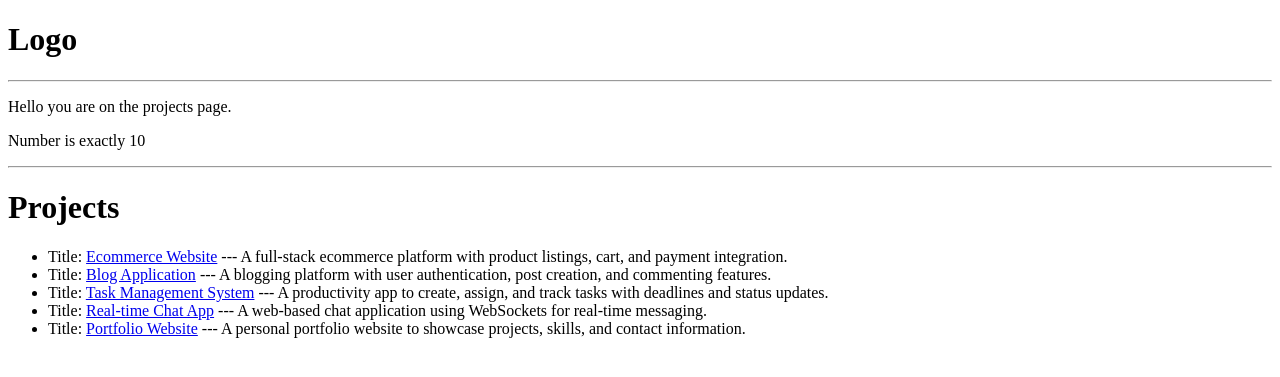
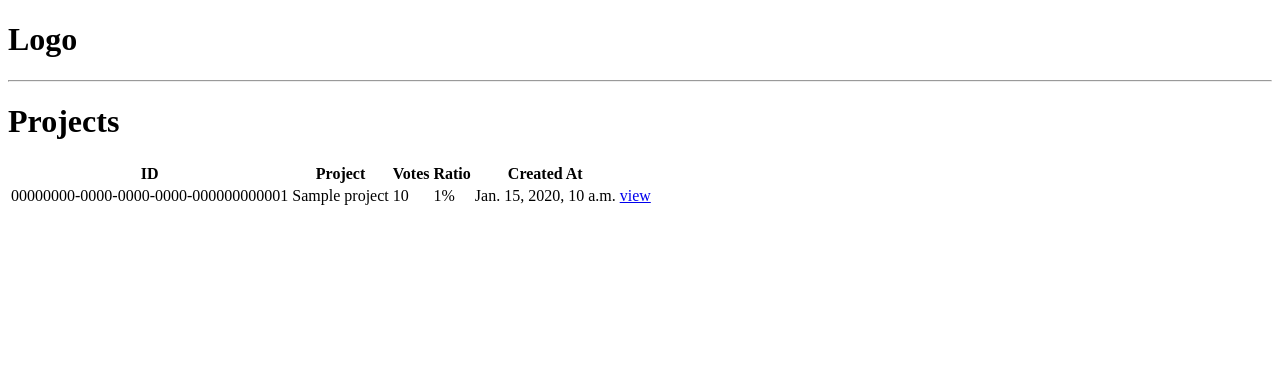
Before and after one commit to indranildeveloper/devsearch, a Django app: page / in a window 1280 px wide. Shown: the top 377 px of the page. Run offline with Django 5.2, Linux system fonts and the light colour scheme; tables that the repository leaves empty hold one stand-in row (values such as "Sample post").

Commit message:
query data from models
Signed-off-by: Indranil Halder <indranilhalder.dev@gmail.com>

```diff
--- a/projects/templates/projects/projects.html
+++ b/projects/templates/projects/projects.html
@@ -1,20 +1,25 @@
 {% extends "main.html" %}
 {% block content %}
-    <p>Hello you are on the {{ page }} page.</p>
-    {% if number > 10 %}
-        <p>Number is greater than 10</p>
-    {% elif number == 10 %}
-        <p>Number is exactly 10</p>
-    {% else %}
-        <p>Number is less than or equal to 10</p>
-    {% endif %}
-    <hr>
     <h1>Projects</h1>
-    <ul>
+    <table>
+        <tr>
+            <th>ID</th>
+            <th>Project</th>
+            <th>Votes</th>
+            <th>Ratio</th>
+            <th>Created At</th>
+        </tr>
         {% for project in projects %}
-            <li>
-                Title: <a href="{% url 'project' project.id %}">{{ project.title }}</a> --- {{ project.description }}
-            </li>
+            <tr>
+                <td>{{ project.id }}</td>
+                <td>{{ project.title }}</td>
+                <td>{{ project.vote_total }}</td>
+                <td>{{ project.vote_ratio }}%</td>
+                <td>{{ project.created_at }}</td>
+                <td>
+                    <a href="{% url 'project' project.id %}">view</a>
+                </td>
+            </tr>
         {% endfor %}
-    </ul>
+    </table>
 {% endblock content %}
--- a/projects/templates/projects/single-project.html
+++ b/projects/templates/projects/single-project.html
@@ -1,6 +1,9 @@
 {% extends "main.html" %}
 {% block content %}
     <h1>{{ project.title }}</h1>
+    <hr>
+    {% for tag in project.tags.all %}<span style="border: 1px solid black;">{{ tag }}</span>{% endfor %}
+    <hr>
     <br>
     <p>{{ project.description }}</p>
 {% endblock content %}
--- a/projects/views.py
+++ b/projects/views.py
@@ -1,5 +1,6 @@
 from django.shortcuts import render
 from django.http import HttpResponse
+from .models import Project
 
 projects_list = [
     {
@@ -32,15 +33,11 @@ projects_list = [
 
 # Create your views here.
 def projects(request):
-    page = "projects"
-    number = 10
-    context = {"page": page, "number": number, "projects": projects_list}
+    projects = Project.objects.all()
+    context = {"projects": projects}
     return render(request, "projects/projects.html", context)
 
 
 def project(request, pk):
-    project_obj = None
-    for i in projects_list:
-        if i["id"] == pk:
-            project_obj = i
+    project_obj = Project.objects.get(id=pk)
     return render(request, "projects/single-project.html", {"project": project_obj})
```
